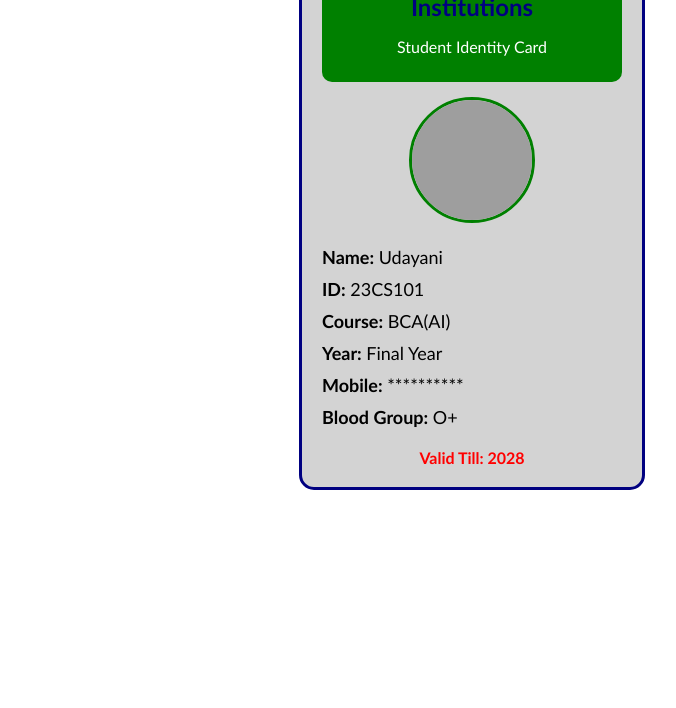
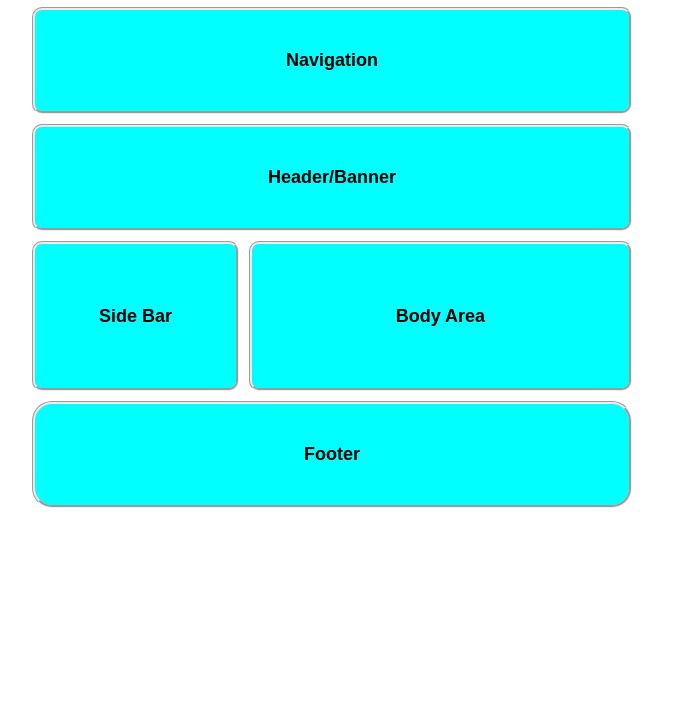
Before and after one commit to udayani-k/Web-Development, a plain HTML site: page CSS/practice/id/index.html in a window 1280 px wide. Shown: the part 130-838 px from the top of the page, without its empty margins (168-844 px from the left). Before the commit the page ends 800 px from the top, so only its background shows below. Drawn offline with Linux system fonts and the light colour scheme; grey boxes are pictures that could not be loaded.

Commit message:
updated files

```diff
--- a/CSS/practice/id/index.html
+++ b/CSS/practice/id/index.html
@@ -3,87 +3,127 @@
 <head>
     <meta charset="UTF-8">
     <meta name="viewport" content="width=device-width, initial-scale=1.0">
-<title>Student ID Card</title>
+    <title>Document</title>
+    <style>
+        *{
+            margin:0;
+            padding:0;
+            box-sizing:border-box;
+        }
+        .container{
+            width:600px;
+            margin:200px auto;
+            margin-left: 200px;
+            margin-top: 20px;
+            /* grid-template-columns:repeat(2, 400px); */
 
-<style>
+        }
         body{
-    background-color:white;
-    font-family: 'Gill Sans', 'Gill Sans MT', Calibri, 'Trebuchet MS', sans-serif;
+            font-family: Arial, "Helvetica Neue", Helvetica, sans-serif;
+            font-size: large;
+            box-sizing:content-box ;
+            font-weight:bold;
+            color:black;
+
+
         }
 
-.card{
-    width: 300px;px;
-    border:3px solid navy;
-    border-radius:15px;
-    background-color:lightgrey;
-    margin:50px auto;
+        .logo {
+            display:flex;
+            align-items:flex-start;
+            background-color:aqua;
+            text-align: left;
+            border-radius: 20px;
+            border-style:groove;
+            padding:40px;
+         }
+        .nav{
+            background-color:aqua;
             text-align:center;
-    padding:20px;
+            border-radius: 10px;
+            border-style:groove;
+            padding: 40px;
+            margin-top: 10px;
+        }
+        .header{
+             background-color:aqua;
+            text-align:center;
+            border-radius: 10px;
+            border-style:groove;
+            padding: 40px;
+            margin-top: 10px;
+        }
+        .side{
+            background-color:aqua;
+            text-align:center;
+            border-radius: 10px;
+            border-style:groove;
+            padding: 15px;
+            width:200%;
+            min-height: 150px;
+            display:flex;
+            align-items: center;
+            justify-content: center;
+
+        }
+        .main{
+            display:flex;
+            gap:10px;
+            margin-top:10px;
+
         }
 
-.card h2{
-    color:navy;
-    margin:10px 0;
+
+        #footer{
+
+          background-color: aqua;
+          text-align: center;
+            border-radius: 20px;
+            border-style:groove;
+            padding: 40px;
+            margin-top: 10px;
+        }
+        .body{
+             background-color:aqua;
+            text-align:center;
+            border-radius: 10px;
+            border-style:groove;
+            width:400%;
+           min-height: 150px;
+           padding:15px;
+           align-items:center;
+           justify-content: center;
+           display:flex;
+
         }
 
-.card img{
-    width:120px;
-    height:120px;
-    border-radius:50%;
-    border:3px solid green;
-}
 
-.info{
-    text-align:left;
-    margin-top:20px;
-    font-size:18px;
-}
-
-.info p{
-    margin:10px 0;
-}
-
-.college{
-    background-color:green;
-    color:white;
-    padding:10px;
-    border-radius:10px;
-    margin-bottom:15px;
-}
-
-.footer{
-    margin-top:20px;
-    color:red;
-    font-weight:bold;
-}
     </style>
 </head>
+<body>
+    <div class="container">
+    <div class="logo">
+        LOG0
+    </div>
+    <div class="nav">
+       Navigation
+    </div>
+    <div class="header">
+       Header/Banner
+    </div>
+    <div class="main">
+    <div class="side">
+        Side Bar
 
-<body>
-
-<div class="card">
-
-    <div class="college">
-        <h2>Gate Educational Institutions</h2>
-        <p>Student Identity Card</p>
     </div>
-
-    <img src="https://png.pngtree.com/png-vector/20190710/ourmid/pngtree-user-vector-avatar-png-image_1541962.jpg" alt="Student Photo">
-
-    <div class="info">
-        <p><b>Name:</b> Udayani</p>
-        <p><b>ID:</b> 23CS101</p>
-        <p><b>Course:</b> BCA(AI)</p>
-        <p><b>Year:</b> Final Year</p>
-        <p><b>Mobile:</b> **********</p>
-        <p><b>Blood Group:</b> O+</p>
+    <div class="body">
+        Body Area
     </div>
-
-    <div class="footer">
-        Valid Till: 2028
+    </div>
+    <div id="footer">
+        Footer
     </div>
 
     </div>
-
 </body>
 </html>
```
Also changed, not shown: git/semantic/index.html (line endings or trailing spaces), 2 other files. Lines whose indentation alone changed are shown as unchanged.
